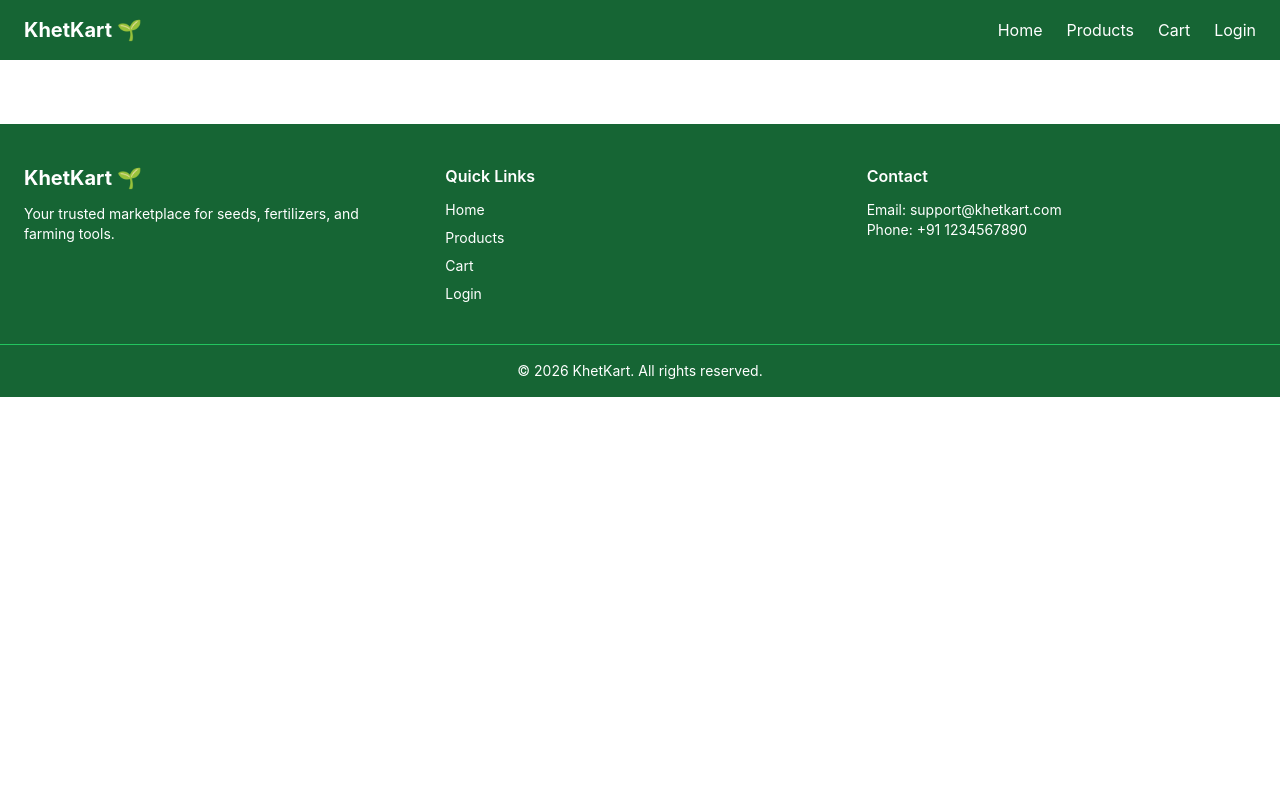
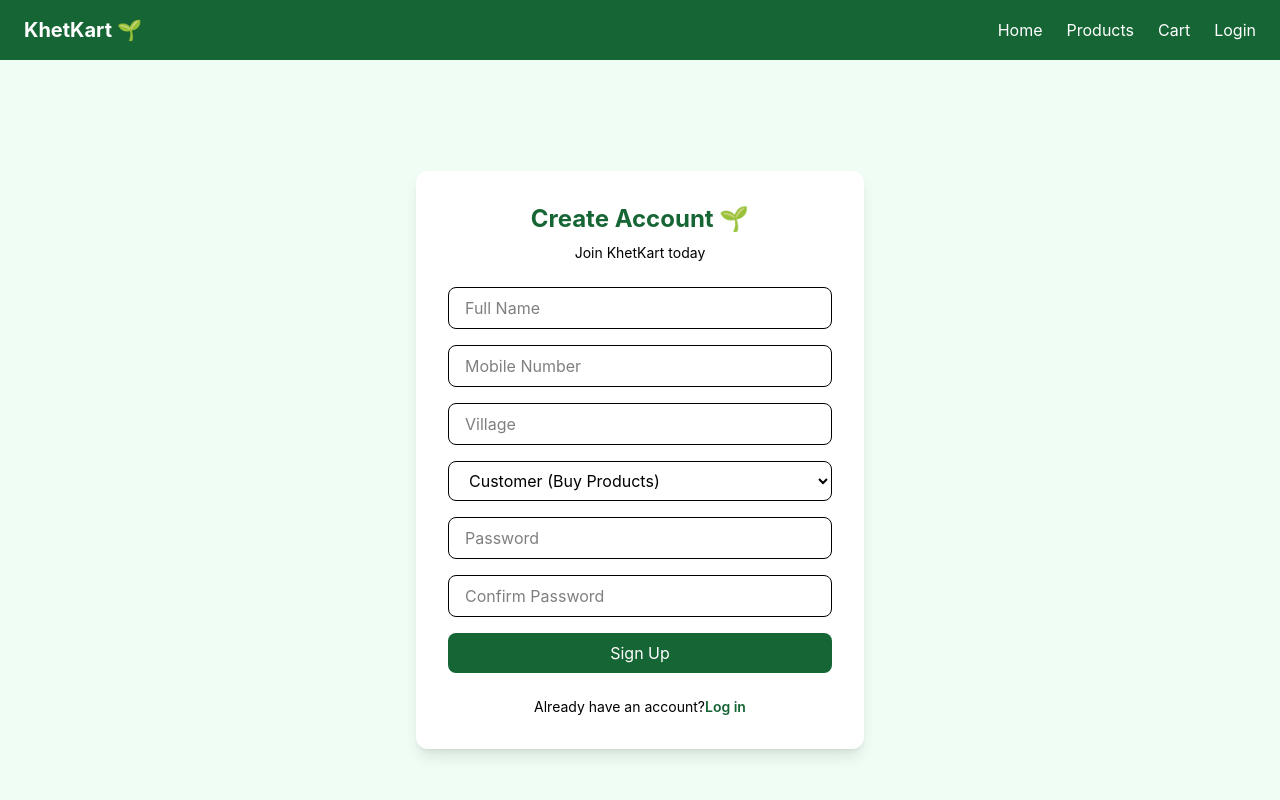
Before and after one commit to swara546/KhetKart, a React (Vite) app in the folder khetkart-frontend/: page /register in a window 1280 px wide. Shown: the top 800 px of the page. Built offline with nearby package versions, Linux system fonts and the light colour scheme.

Commit message:
UI ready: login and register

```diff
--- a/khetkart-frontend/src/App.jsx
+++ b/khetkart-frontend/src/App.jsx
@@ -4,6 +4,7 @@ import Home from "./pages/Home";
 import Products from "./pages/Products";
 import Cart from "./pages/Cart";
 import Login from "./pages/Login";
+import Register from "./pages/Register";
 import Footer from "./components/Footer";
 
 function App() {
@@ -15,6 +16,7 @@ function App() {
         <Route path="/products" element={<Products />} />
         <Route path="/cart" element={<Cart />} />
         <Route path="/login" element={<Login />} />
+        <Route path="/register" element={<Register />} />
       </Routes>
       <Footer/>
     </BrowserRouter>
--- a/khetkart-frontend/src/pages/Login.jsx
+++ b/khetkart-frontend/src/pages/Login.jsx
@@ -1,9 +1,79 @@
-import React from 'react'
+import { useNavigate } from "react-router-dom";
+import { useState } from "react";
 
 function Login() {
+  const navigate = useNavigate();
+  const [mobile, setMobile] = useState("");
+  const [password, setPassword] = useState("");
+
+  const handleLogin = (e) => {
+    e.preventDefault();
+
+    if (!mobile || !password) {
+      alert("Please enter mobile number and password");
+      return;
+    }
+
+    // TEMP (until backend is ready)
+    alert("Login successful (UI only)");
+    navigate("/");
+  };
+
   return (
-    <div>Login</div>
-  )
+    <div className="min-h-screen flex items-center justify-center bg-bg px-4">
+      <div className="w-full max-w-md bg-white rounded-xl shadow-lg p-8">
+
+        {/* Heading */}
+        <h2 className="text-2xl font-bold text-primary text-center">
+          Login to KhetKart 🌱
+        </h2>
+        <p className="text-sm text-muted text-center mt-2">
+          Welcome back to KhetKart 🌱
+        </p>
+
+        {/* Form */}
+        <form onSubmit={handleLogin} className="mt-6 space-y-4">
+          <input
+            type="text"
+            placeholder="Mobile Number"
+            value={mobile}
+            onChange={(e) => setMobile(e.target.value)}
+            className="w-full border border-muted rounded-lg px-4 py-2 focus:outline-none focus:border-primary"
+          />
+
+          <input
+            type="password"
+            placeholder="Password"
+            value={password}
+            onChange={(e) => setPassword(e.target.value)}
+            className="w-full border border-muted rounded-lg px-4 py-2 focus:outline-none focus:border-primary"
+          />
+
+          <div className="text-right text-sm text-primary cursor-pointer hover:underline">
+            Forgot password?
+          </div>
+
+          <button
+            type="submit"
+            className="w-full bg-primary text-white py-2 rounded-lg hover:bg-secondary transition"
+          >
+            Login
+          </button>
+        </form>
+
+        {/* Register */}
+        <p className="text-sm text-center text-muted mt-6">
+          New user?
+          <span
+            onClick={() => navigate("/register")}
+            className="text-primary font-semibold cursor-pointer hover:underline"
+          >
+          {""}  Sign Up
+          </span>
+        </p>
+      </div>
+    </div>
+  );
 }
 
-export default Login
+export default Login;
--- /dev/null
+++ b/khetkart-frontend/src/pages/Register.jsx
@@ -0,0 +1,124 @@
+import { useNavigate } from "react-router-dom";
+import { useState } from "react";
+
+function Register() {
+  const navigate = useNavigate();
+
+  const [formData, setFormData] = useState({
+    name: "",
+    mobile: "",
+    village: "",
+    role: "customer",
+    password: "",
+    confirmPassword: "",
+  });
+
+  const handleChange = (e) => {
+    setFormData({ ...formData, [e.target.name]: e.target.value });
+  };
+
+  const handleRegister = (e) => {
+    e.preventDefault();
+
+    const { name, mobile, village, password, confirmPassword } = formData;
+
+    if (!name || !mobile || !village || !password || !confirmPassword) {
+      alert("All fields are required");
+      return;
+    }
+
+    if (password !== confirmPassword) {
+      alert("Passwords do not match");
+      return;
+    }
+
+    // TEMP until backend
+    alert("Registration successful (UI only)");
+    navigate("/login");
+  };
+
+  return (
+    <div className="min-h-screen flex items-center justify-center bg-bg px-4">
+      <div className="w-full max-w-md bg-white rounded-xl shadow-lg p-8">
+
+        {/* Heading */}
+        <h2 className="text-2xl font-bold text-primary text-center">
+          Create Account 🌱
+        </h2>
+        <p className="text-sm text-muted text-center mt-2">
+          Join KhetKart today
+        </p>
+
+        {/* Form */}
+        <form onSubmit={handleRegister} className="mt-6 space-y-4">
+          <input
+            name="name"
+            placeholder="Full Name"
+            onChange={handleChange}
+            className="w-full border border-muted rounded-lg px-4 py-2 focus:outline-none focus:border-primary"
+          />
+
+          <input
+            name="mobile"
+            placeholder="Mobile Number"
+            onChange={handleChange}
+            className="w-full border border-muted rounded-lg px-4 py-2 focus:outline-none focus:border-primary"
+          />
+
+          <input
+            name="village"
+            placeholder="Village"
+            onChange={handleChange}
+            className="w-full border border-muted rounded-lg px-4 py-2 focus:outline-none focus:border-primary"
+          />
+
+          <select
+            name="role"
+            onChange={handleChange}
+            className="w-full border border-muted rounded-lg px-4 py-2 bg-white focus:outline-none focus:border-primary"
+          >
+            <option value="customer">Customer (Buy Products)</option>
+            <option value="seller">Seller (Sell Products)</option>
+          </select>
+
+          <input
+            type="password"
+            name="password"
+            placeholder="Password"
+            onChange={handleChange}
+            className="w-full border border-muted rounded-lg px-4 py-2 focus:outline-none focus:border-primary"
+          />
+
+          <input
+            type="password"
+            name="confirmPassword"
+            placeholder="Confirm Password"
+            onChange={handleChange}
+            className="w-full border border-muted rounded-lg px-4 py-2 focus:outline-none focus:border-primary"
+          />
+
+          <button
+            type="submit"
+            className="w-full bg-primary text-white py-2 rounded-lg hover:bg-secondary transition"
+          >
+            Sign Up
+          </button>
+        </form>
+
+        {/* Login Redirect */}
+        <p className="text-sm text-center text-muted mt-6">
+          Already have an account?
+          <span
+            onClick={() => navigate("/login")}
+            className="text-primary font-semibold cursor-pointer hover:underline"
+          >
+            Log in
+          </span>
+        </p>
+
+      </div>
+    </div>
+  );
+}
+
+export default Register;
```
